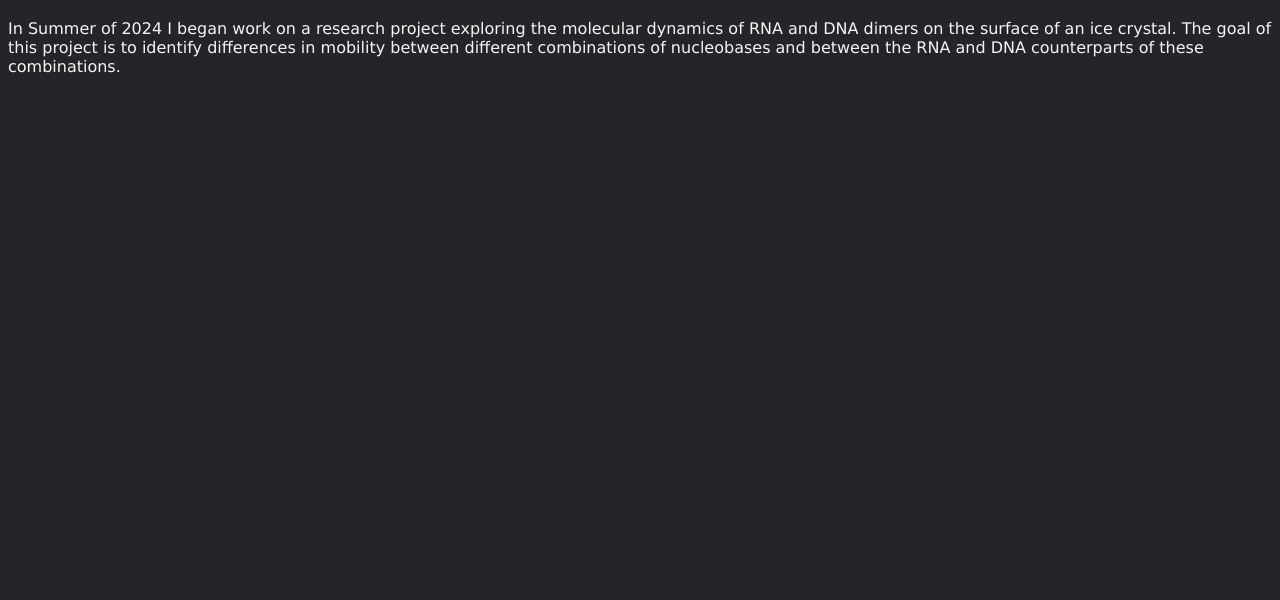
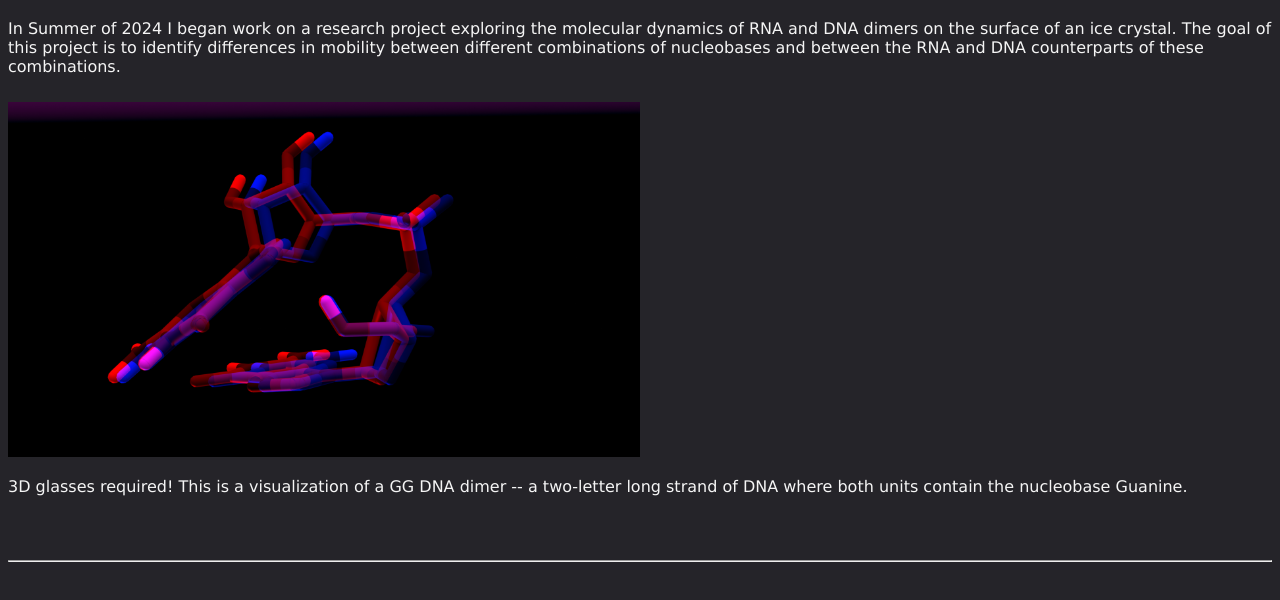
Before and after one commit to Kedds/Kedds.github.io, a plain HTML site: page RNADNAonIce/RNADNAonIce.html in a window 1280 px wide. Shown: the part 62-662 px from the top of the page. Drawn offline with Linux system fonts and the light colour scheme.

Commit message:
Added stereoscopic render to RNADNAonIce.html

```diff
--- a/RNADNAonIce/RNADNAonIce.html
+++ b/RNADNAonIce/RNADNAonIce.html
@@ -20,6 +20,16 @@
                    In Summer of 2024 I began work on a research project exploring the molecular dynamics of RNA and DNA dimers on the surface of an ice crystal. The goal of this project is to identify differences in mobility between different combinations of nucleobases and between the RNA and DNA counterparts of these combinations.
                 </p>
 
+              <div id="3Dview" class="entry">
+                <img src="../cited_renders/GG_RNA_stereoTestColorGrading.png" width="50%"></img>
+                <p>3D glasses required! This is a visualization of a GG DNA dimer -- a two-letter long strand of DNA where both units contain the nucleobase Guanine.  </p>
+              </div>
+
+              <hr>
+                <p>
+
+                </p>
+
 
 
 
```
